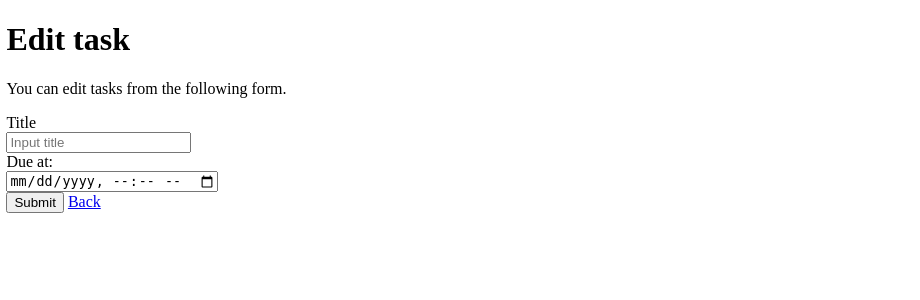
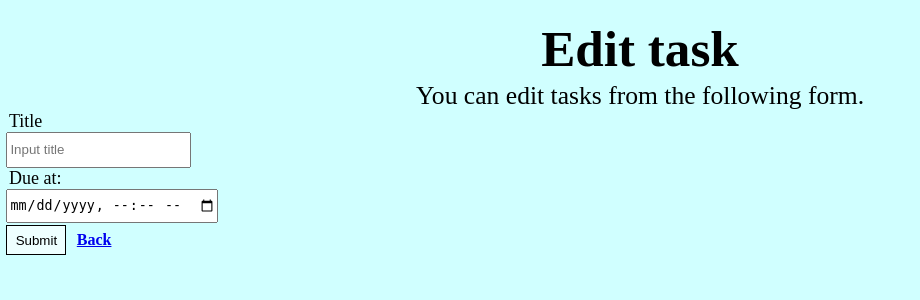
Before and after one commit to s1f10230094/django-test-exercise, a Django app: template todo/templates/todo/edit.html in a window 1280 px wide. Shown: the top 300 px of the page, without its empty margins (0-920 px from the left). Run offline with Django 5.2, Linux system fonts and the light colour scheme; the template is opened without the code that fills it, so the values that code supplies are empty.

Commit message:
cssの調整

```diff
--- a/todo/static/todo/css/default.css
+++ b/todo/static/todo/css/default.css
@@ -1,3 +1,59 @@
 body {
     margin: 0.5vw;
+    background-color: #D0FFFF;
 }
+
+h1 {
+    font-size: 4vw;
+    text-align: center;
+    padding-top: 1vw;
+    margin: 0.2vw;
+}
+
+h2 {
+    font-size: 30px;
+    margin: 0.6vw;
+}
+
+p {
+    font-size: 2vw;
+    text-align: center;
+    margin: 0;
+}
+
+label {
+    font-size: 18px;
+    margin: 0.2vw
+}
+
+input {
+    height: 30px;
+}
+
+button {
+    width: 60px;
+    height: 30px;
+    margin-top: 0.2vw;
+    border: solid 1px;
+    background-color: #EEFFFF;
+}
+
+a {
+    font-weight: bold;
+    margin-left: 0.5vw;
+}
+
+ul {
+    padding-top: 10px;
+    padding-bottom: 10px;
+    margin: 0.2vw;
+    border: solid 0.2vw #8888FF;
+    background-color: #FFFFFF;
+}
+
+.text {
+    padding: 0.1vw;
+    margin-top: 20px;
+    border: solid 0.2vw #8888FF;
+    background-color: #EEFFFF;
+}
--- a/todo/templates/todo/detail.html
+++ b/todo/templates/todo/detail.html
@@ -6,7 +6,7 @@
     <title>To Do Application</title>
     <meta charset="UTF-8">
     <meta name="author" content="INIAD">
-
+    <link href="{% static 'todo/css/default.css' %}" rel="stylesheet">
     <script type="text/javascript">
       function confirmLink() {
         return confirm("本当にこのtaskをdeleteしますか？");
--- a/todo/views.py
+++ b/todo/views.py
@@ -9,7 +9,7 @@ from todo.models import Task
 def index(request):
     if request.method == 'POST':
         task = Task(title=request.POST['title'],
-                    due_at=make_aware(parse_datetime(request.POST['due_at'])))
+            due_at=make_aware(parse_datetime(request.POST['due_at'])))
         task.save()
 
     if request.GET.get('order') == 'due':
```
